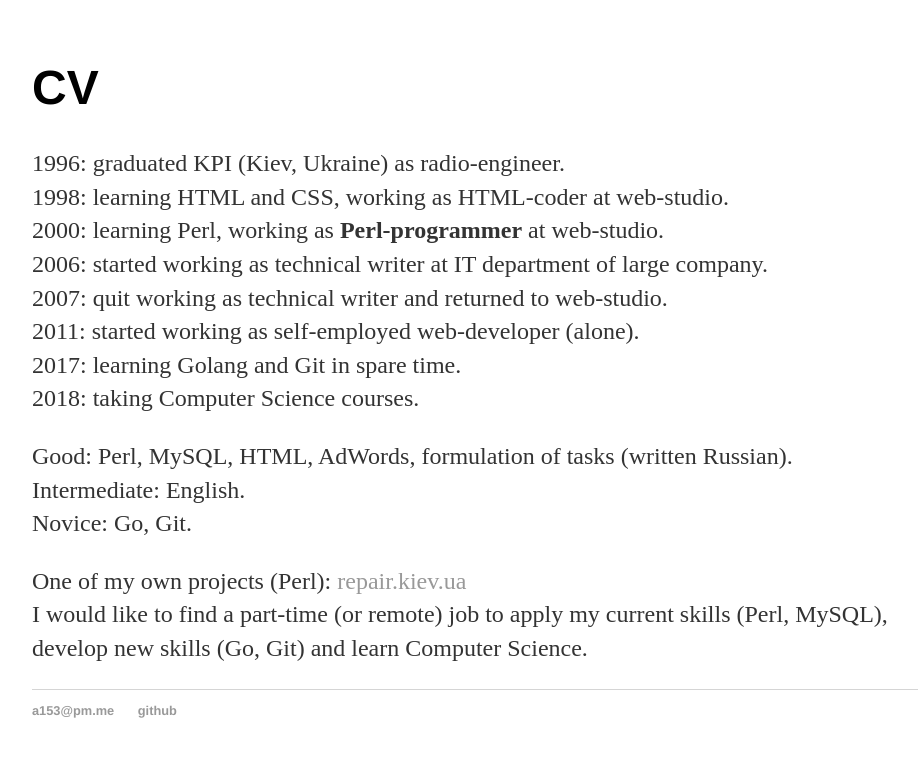
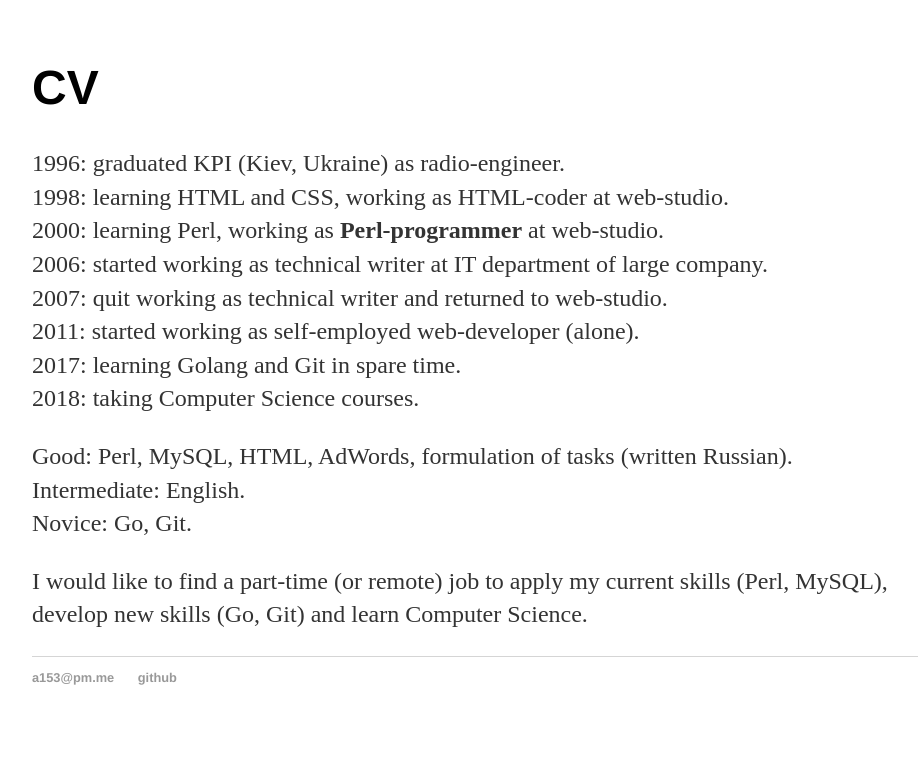
Before and after one commit to aa153/aa153.github.io, a Jekyll site: the page built from index.html, in a window 1280 px wide. Shown: the top 757 px of the page, without its empty margins (160-1078 px from the left). Built offline with Jekyll 4.4.1, drawn with Linux system fonts in a browser that asks for light colours.

Commit message:
Update index.html

```diff
--- a/index.html
+++ b/index.html
@@ -20,7 +20,6 @@ title: perl programmer CV
 		Novice: Go, Git.
 	</p>
 	<p>
-		One of my own projects (Perl): <a href="https://www.repair.kiev.ua" target="_blank">repair.kiev.ua</a> <br>
 		I would like to find a part-time (or remote) job to apply my current skills (Perl, MySQL), develop new skills (Go, Git) and learn Computer Science.<br>
 	</p>
 	</div><!-- /.blurb -->
```
